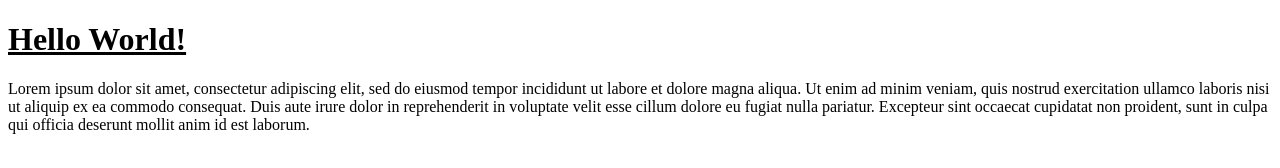
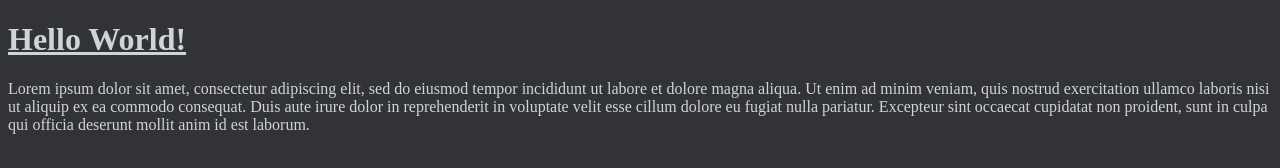
Before and after one commit to bilhamil/bilhamil.github.io, a plain HTML site: page index.html in a window 1280 px wide. Drawn offline with Linux system fonts and the light colour scheme.

Commit message:
Fix Color

```diff
--- a/style.css
+++ b/style.css
@@ -1,6 +1,6 @@
 body {
-	background-color: 313338;
-	color: D1D4D7;
+	background-color: #313338;
+	color: #D1D4D7;
 }
 
 h1 {
```
